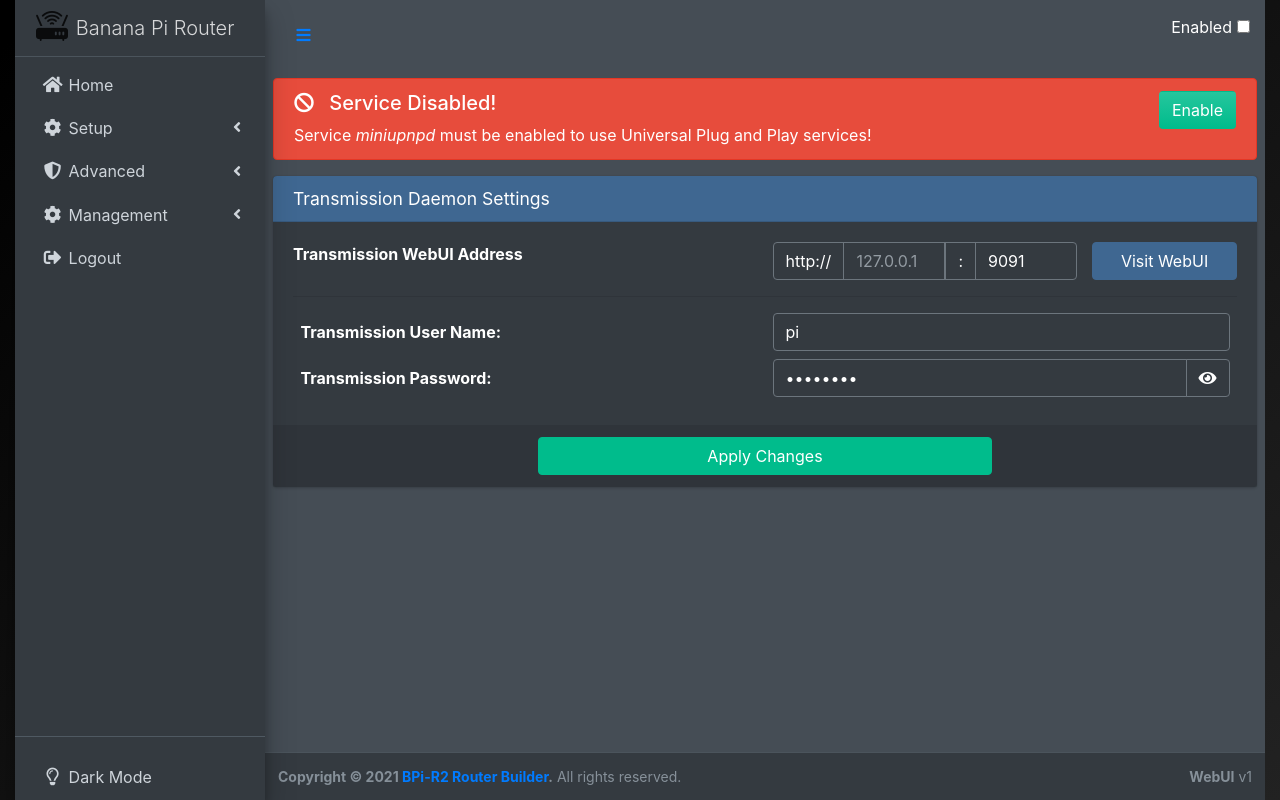
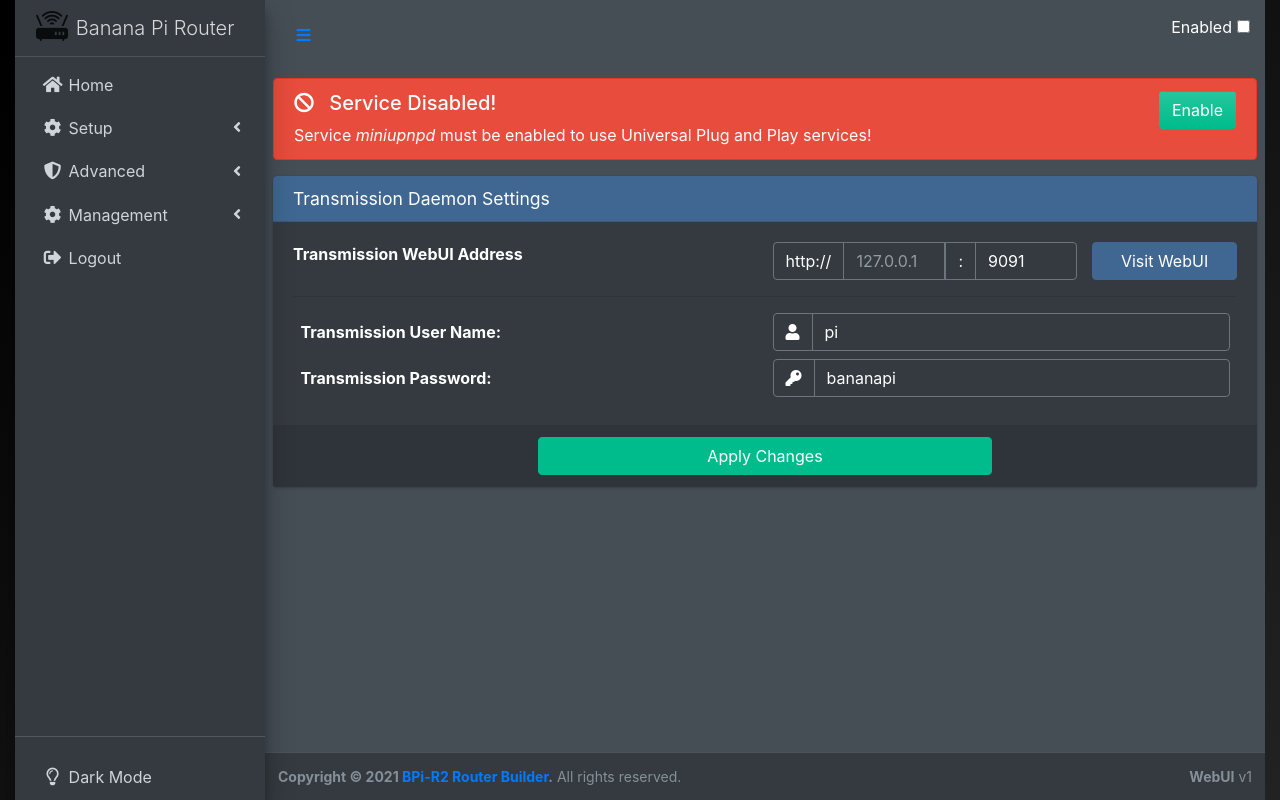
Before and after one commit to xptsp/bpi-r2-router-builder, a PHP site: page /index.php?action=services-transmission in a window 1280 px wide. Run offline with PHP 8.4, Linux system fonts and the light colour scheme; the visitor is signed in with stand-in values (Sample User, id 1); data that the repository does not hold is empty; some libraries are stand-ins or nearby versions; some web fonts are replaced.

Commit message:
Minor fixes

```diff
--- a/router/includes/services-notify.php
+++ b/router/includes/services-notify.php
@@ -84,8 +84,8 @@ echo '
 				</div>
 				<div class="col-6">
 					<div class="input-group">
-						<div class="input-group-prepend pass_toggle">
-							<span class="input-group-text"><i class="fas fa-eye"></i></span>
+						<div class="input-group-prepend">
+							<span class="input-group-text"><i class="fas fa-key"></i></span>
 						</div>
 						<input id="password" type="text" class="form-control" value="', $options['mosquitto_pass'], '">
 					</div>
--- a/router/includes/services-transmission.php
+++ b/router/includes/services-transmission.php
@@ -75,16 +75,19 @@ echo '
 		<div class="input-group mb-2">
 			<label for="username" class="col-sm-6 col-form-label">Transmission User Name:</label>
 			<div class="input-group col-sm-6">
+				<div class="input-group-prepend">
+					<span class="input-group-text"><i class="fas fa-user"></i></span>
+				</div>
 				<input type="text" class="form-control" id="username" name="username" value="', isset($options['TRANS_USER']) ? $options['TRANS_USER'] : "pi", '"  placeholder="Old Password">
 			</div>
 		</div>
 		<div class="input-group mb-2">
 			<label for="password" class="col-sm-6 col-form-label">Transmission Password:</label>
 			<div class="input-group col-sm-6">
-				<input type="password" class="form-control" id="password" name="password" value="', isset($options['TRANS_PASS']) ? $options['TRANS_PASS'] : "bananapi", '" placeholder="Required">
-				<div class="input-group-append">
-					<span class="input-group-text"><i class="fas fa-eye"></i></span>
+				<div class="input-group-prepend">
+					<span class="input-group-text"><i class="fas fa-key"></i></span>
 				</div>
+				<input type="text" class="form-control" id="password" name="password" value="', isset($options['TRANS_PASS']) ? $options['TRANS_PASS'] : "bananapi", '" placeholder="Required">
 			</div>
 		</div>
 	</div>
```
Also changed, not shown: 3 other files.
